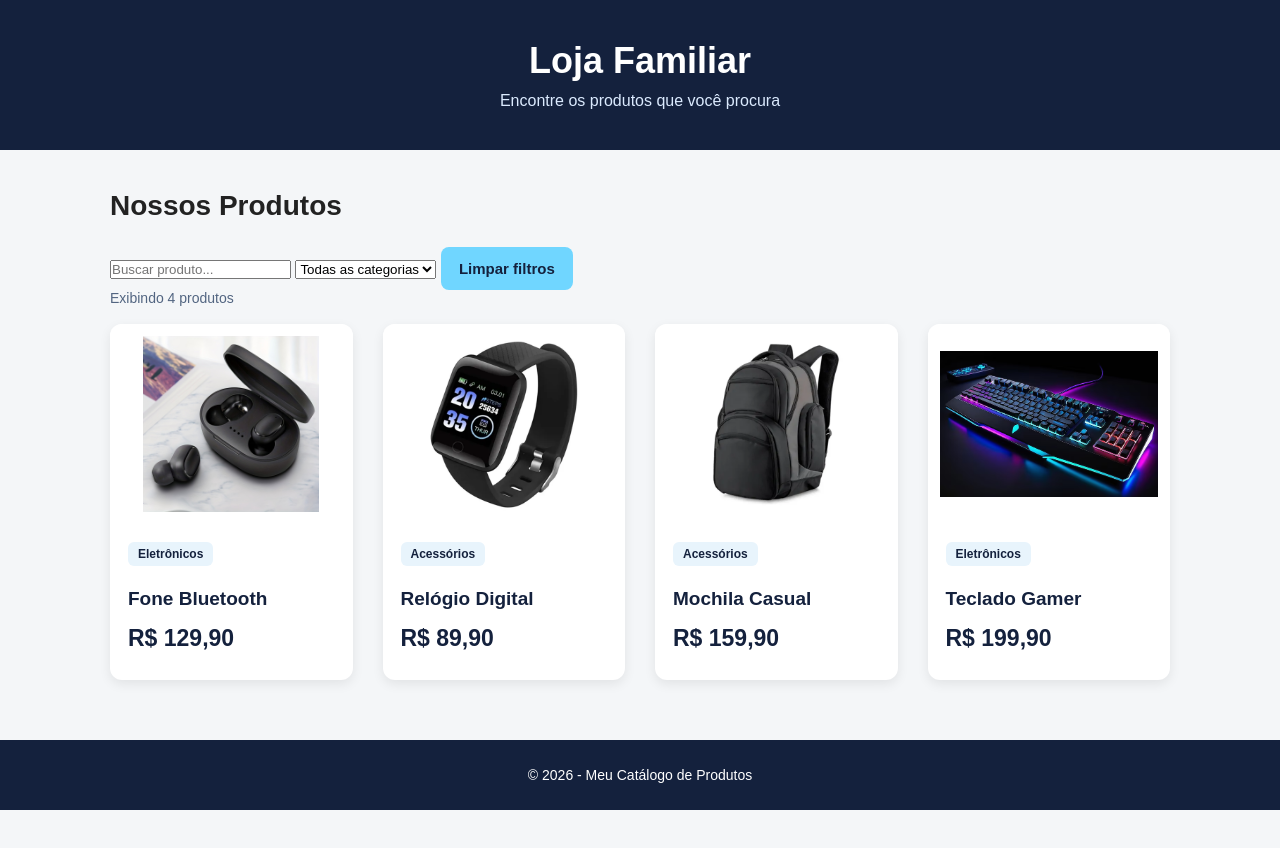
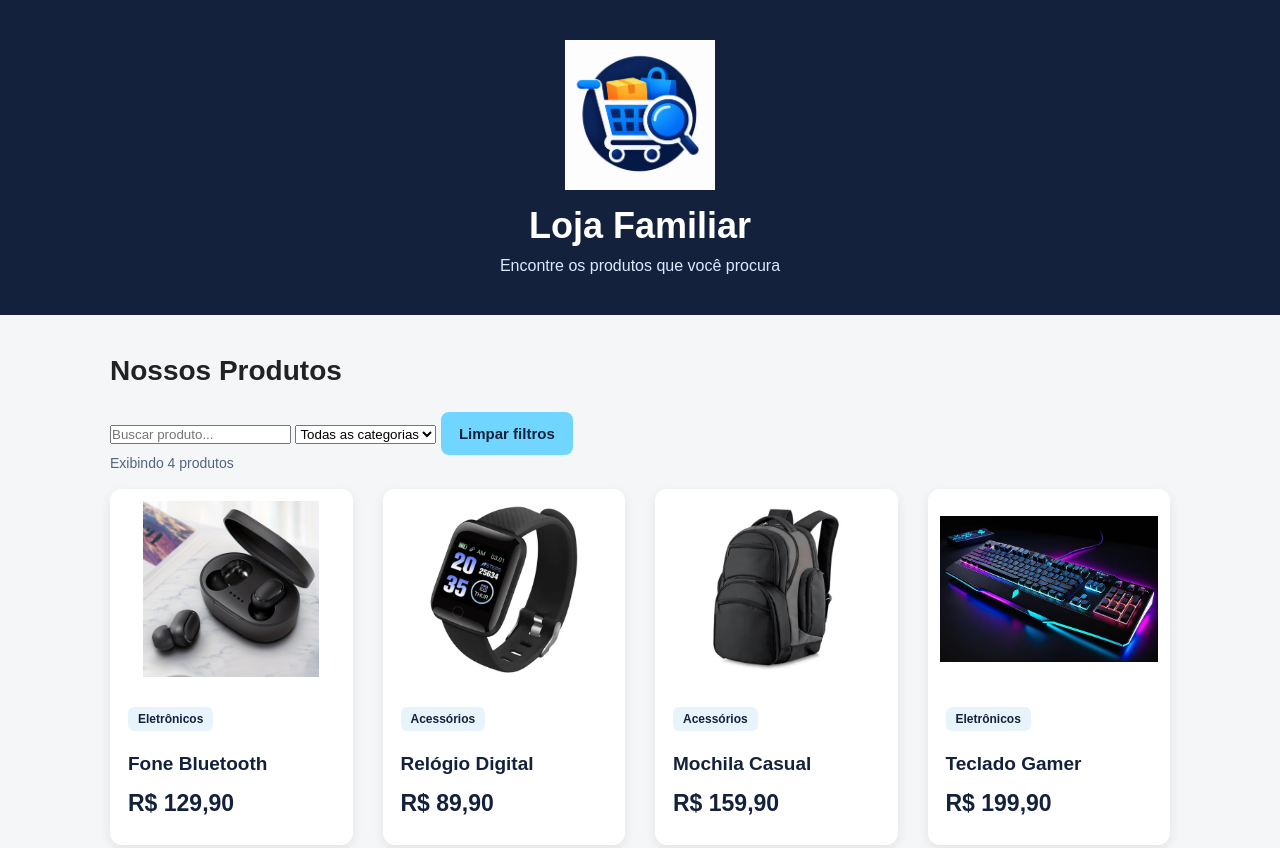
Before and after one commit to Joaofaleiros/catalogo-produtos, a plain HTML site: page index.html in a window 1280 px wide. Shown: the top 848 px of the page. Before the commit the page ends 810 px from the top, so only its background shows below. Drawn offline with Linux system fonts and the light colour scheme.

Commit message:
Adiciona logo ao catálogo de produtos

```diff
--- a/index.html
+++ b/index.html
@@ -8,6 +8,12 @@
   </head>
   <body>
     <header>
+      <img
+        src="logo-catalogo.png"
+        alt="Logo do Catálogo de Produtos"
+        class="logo-catalogo"
+      />
+
       <h1>Loja Familiar</h1>
       <p>Encontre os produtos que você procura</p>
     </header>
--- a/style.css
+++ b/style.css
@@ -243,3 +243,9 @@ footer {
   background-color: #70d6ff;
   color: #14213d;
 }
+.logo-catalogo {
+  width: 150px;
+  height: auto;
+  display: block;
+  margin: 0 auto 15px;
+}
```
Also changed, not shown: logo-catalogo.png (added).
